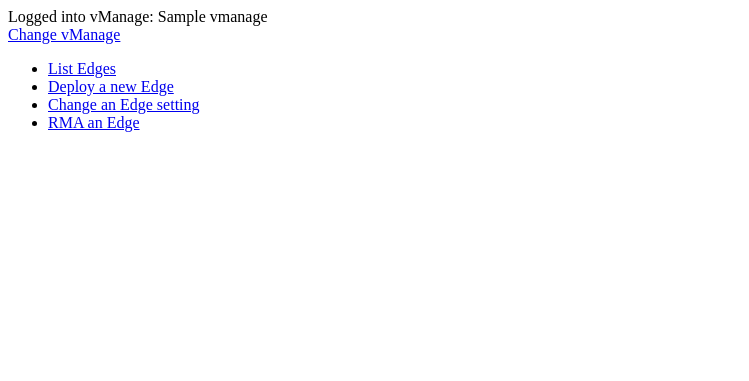
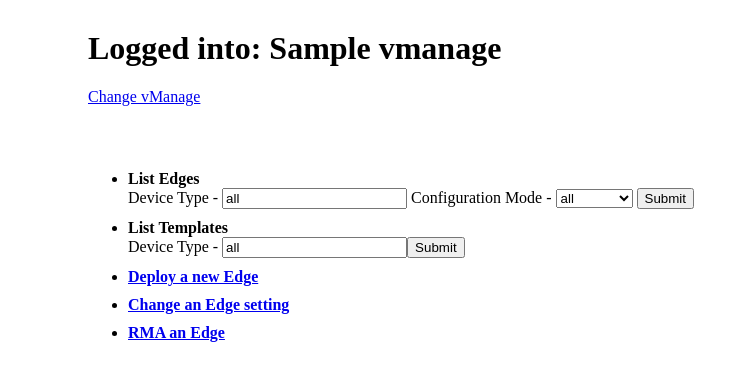
Before and after one commit to CiscoSE/vManageOpsGUI, a Flask app: template templates/menu.html in a window 1280 px wide. Shown: the top 381 px of the page, without its empty margins (0-749 px from the left). Run offline with Flask 2, Linux system fonts and the light colour scheme; the template is opened without the code that fills it: most values are stand-ins (such as "Sample title", 1, 10 or a date in 2020).

Commit message:
Working version with list edges, list templates, deploy, edit and RMA an edge

```diff
--- a/main.py
+++ b/main.py
@@ -1,5 +1,4 @@
 #!/usr/bin/python38
-
 
 from flask import Flask, request, make_response, render_template, redirect, url_for, session
 from markupsafe import Markup
@@ -48,7 +47,6 @@
     session.clear()
     return render_template('menu.html', vmanage=request.cookies.get('vmanage'))
 
-
 @app.route('/listedges')
 def listedges():
 
@@ -64,8 +62,26 @@
     return render_template('table.html', title='List Edges', instructions='List of all edge devices',
                            data=Markup(output))
 
+@app.route('/listtemplates')
+def listtemplates():
+
+    model = request.args.get('model') or 'all'
+    vmanage = login()
+    data = list_templates(vmanage, model)
+    vmanage.logout()
+    data.insert(0, ['UUID','Name', 'Description','Device Type'])
+    output = buildtable(data)
+
+    return render_template('table.html', title='List Templates', instructions='List of all templates',
+                           data=Markup(output))
+
 @app.route('/rmaedge')
 def rmaedge():
+
+    #
+    # List edges in vManage mode for user to select from
+    # If oldedge is already set move to the next step.
+    #
 
     try:
         oldedge = request.args.get('oldedge') or session['oldedge']
@@ -78,6 +94,12 @@
         vmanage.logout()
         return render_template('table.html', data=Markup(output), title='Pick Old Edge',
                                instructions=Markup('Select the Edge device to replace:<br><br>'))
+
+    #
+    # List edges in CLI mode for user to choose from.
+    # If replacement edge is already set, move to the next step.
+    #
+
     try:
         newedge = request.args.get('newedge') or session['newedge']
         session['newedge'] = newedge
@@ -91,6 +113,11 @@
         vmanage.logout()
         return render_template('table.html', data=Markup(output), title='Pick New Edge',
                                instructions=Markup('Select the replacement Edge:<br><br>'))
+
+    #
+    # Gather data and pass to the RMA confirmation page
+    #
+
     vmanage = login()
     template = get_device_template_variables(vmanage, oldedge)
     session['template'] = template
@@ -136,13 +163,6 @@
     output += '<br><br><a href="/">Return to main menu</a>'
     return Markup(output)
 
-@app.route('/deployedge')
-def deployedge():
-
-    ### Clear user session variables from previous tasks
-    session.clear()
-    return render_template('menu.html', vmanage=request.cookies.get('vmanage'))
-
 @app.route('/editedge')
 def editedge():
 
@@ -168,25 +188,26 @@
     # Post form to update template
     #
 
+    vmanage = login()
     try:
-        variable = request.args.get('variable') or session['variable']
-        session['variable'] = variable
+        templateId = request.args.get('templateId') or session['templateId']
+        template = get_device_template_variables(vmanage, edge, templateId)
     except:
-        vmanage = login()
         template = get_device_template_variables(vmanage, edge)
-        session['template'] = template
-        data = template['device'][0]
-        tabdata = [['Field', 'Value']]
-        formdata = {}
-        for item in data:
-            if item[0] == '/':
-                formdata[item] = data[item]
-            else:
-                tabdata.append([item, data[item]])
-        output = buildtable(tabdata)
-        output += buildform(formdata, action='/updatetemp')
-        return render_template('table.html', data=Markup(output), title='Edit Edge Values',
-                               instructions=Markup('Edit any values below and submit to update the device configuration:<br><br>'))
+    vmanage.logout()
+    session['template'] = template
+    data = template['device'][0]
+    tabdata = [['Field', 'Value']]
+    formdata = {}
+    for item in data:
+        if item[0] == '/':
+            formdata[item] = data[item]
+        else:
+            tabdata.append([item, data[item]])
+    output = buildtable(tabdata)
+    output += buildform(formdata, action='/updatetemp')
+    return render_template('table.html', data=Markup(output), title='Edit Edge Values',
+                           instructions=Markup('Edit any values below and submit to update the device configuration:<br><br>'))
 
 @app.route('/updatetemp', methods=['POST'])
 def updatetemp():
@@ -222,6 +243,42 @@
 
     return Markup(output)
 
+@app.route('/deployedge')
+def deployedge():
+
+    #
+    # List edges in CLI mode for user to choose from.
+    # If replacement edge is already set, move to the next step.
+    #
+    try:
+        edge = request.args.get('edge') or session['edge']
+        session['edge'] = edge
+        model = request.args.get('model') or session['model']
+        session['model'] = model
+    except:
+        vmanage = login()
+        data = list_edges(vmanage, mode='cli')
+        data.insert(0, ['UUID', 'Hostname', 'Model', 'Mode'])
+        for edge in data:
+            edgelink = f'<a href="/deployedge?edge={edge[0]}&model={edge[2]}">{edge[0]}</a>'
+            edge[0] = edgelink
+        output = buildtable(data)
+        vmanage.logout()
+        return render_template('table.html', data=Markup(output), title='Pick New Edge',
+                               instructions=Markup('Select the replacement Edge:<br><br>'))
+
+    #
+    # Build a list of templates that apply to the edge deviceType for the user to choose from
+    # Send the templateId and deviceId to the Edit Edge routine
+    #
+
+    vmanage = login()
+    data = list_templates(vmanage, model=session['model'])
+    vmanage.logout()
+    data.insert(0, ['uuid', 'Name', 'Description', 'device type'])
+    output = buildtable(data, link='/editedge?templateId=')
+    return render_template('table.html', data=Markup(output), title='Pick a template', instructions=Markup('Select the template to apply:<br><br>'))
+
 if __name__ == '__main__':
     # This is used when running locally only. When deploying to Google App
     # Engine, a webserver process such as Gunicorn will serve the app. This
--- a/templates/menu.html
+++ b/templates/menu.html
@@ -5,14 +5,30 @@
     <title>vManager Menu</title>
 </head>
 <body>
-Logged into vManage: {{vmanage}}<br>
-<a href="/">Change vManage</a>
+<h1 style="margin-top: 30px;
+  margin-left: 80px;">
+    Logged into: {{vmanage}}</h1>
+<p style="margin-left: 80px;"><a href="/">Change vManage</a></p>
 <br>
-<ul>
-    <li><a href="/listedges">List Edges</a></li>
-    <li><a href="/deployedge">Deploy a new Edge</a></li>
-    <li><a href="/editedge">Change an Edge setting</a></li>
-    <li><a href="/rmaedge">RMA an Edge</a></li>
+<ul style="margin-top: 30px;
+  margin-left: 80px;">
+    <li style="margin-bottom: 10px;"><b>List Edges</b>
+        <form action="/listedges">
+        Device Type - <input type="text" name="model" value="all">
+        Configuration Mode - <select name="mode">
+                <option label="all">all</option>
+                <option label="vmanage">vmanage</option>
+                <option label="cli">cli</option>
+        </select>
+            <input type="submit" value="Submit">
+        </form></li>
+    <li style="margin-bottom: 10px;"><b>List Templates</b>
+        <form action="/listtemplates">
+        Device Type - <input type="text" name="model" value="all"><input type="submit" value="Submit">
+        </form></li>
+    <li style="margin-bottom: 10px;"><a href="/deployedge"><b>Deploy a new Edge</b></a></li>
+    <li style="margin-bottom: 10px;"><a href="/editedge"><b>Change an Edge setting</b></a></li>
+    <li style="margin-bottom: 10px;"><a href="/rmaedge"><b>RMA an Edge</b></a></li>
 </ul>
 </body>
 </html>
--- a/templates/rmaconfirm.html
+++ b/templates/rmaconfirm.html
@@ -7,7 +7,7 @@
 <body>
 <a href="/menu">Return to the main menu</a> to cancel this action.<br>
 <br>
-Confirm that you want to make this RMA.<br>
+Confirm that you want to complete this RMA Action.<br>
 <br>
 WARNING: Device <b>{{oldedge}}</b> will be deleted.<br>
 <br>
```
Also changed, not shown: includes.py (+22 -9 lines).
